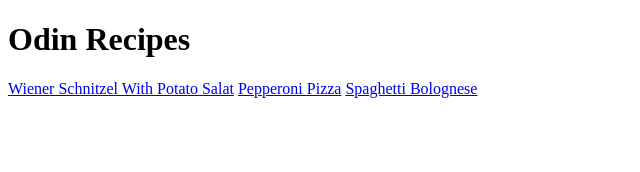
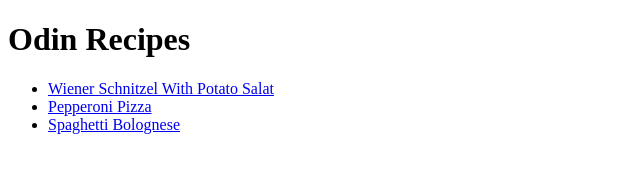
Before and after one commit to cephei78/odin-recipes, a plain HTML site: page index.html in a window 1280 px wide. Shown: the whole page, without its empty margins (0-640 px from the left). Drawn offline with Linux system fonts and the light colour scheme.

Commit message:
Wrap recipe links in unordered list

```diff
--- a/index.html
+++ b/index.html
@@ -6,8 +6,10 @@
 </head>
 <body>
 <h1>Odin Recipes</h1>
-<a href="recipes/wiener-schnitzel-with-potato-salat.html">Wiener Schnitzel With Potato Salat</a>
-<a href="recipes/pepperoni-pizza.html">Pepperoni Pizza</a>
-<a href="recipes/spaghetti-bolognese.html">Spaghetti Bolognese</a>
+<ul>
+    <li><a href="recipes/wiener-schnitzel-with-potato-salat.html">Wiener Schnitzel With Potato Salat</a></li>
+    <li><a href="recipes/pepperoni-pizza.html">Pepperoni Pizza</a></li>
+    <li><a href="recipes/spaghetti-bolognese.html">Spaghetti Bolognese</a></li>
+</ul>
 </body>
 </html>
```
